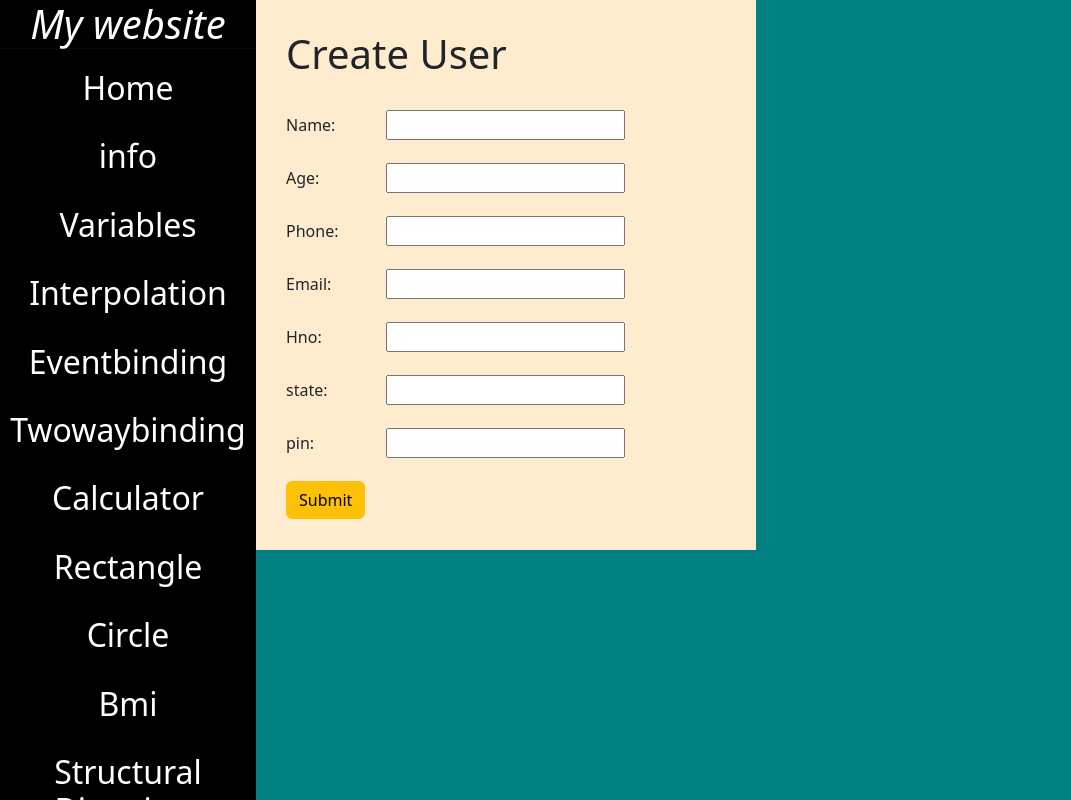
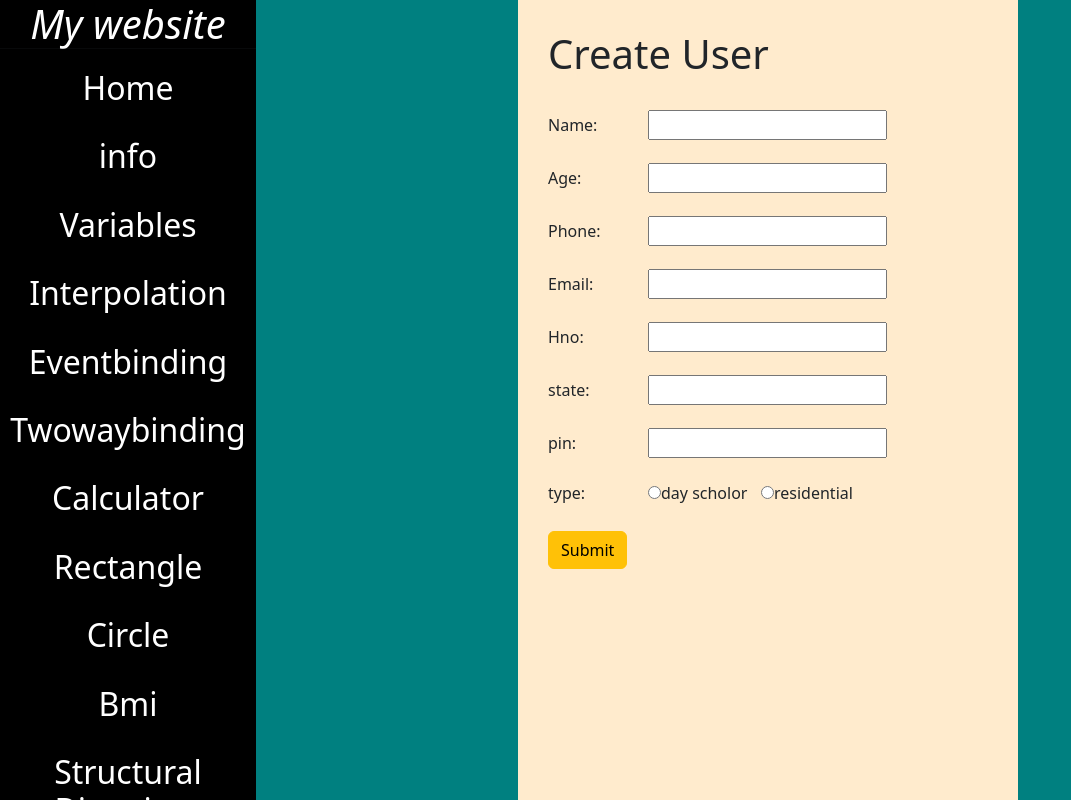
Before and after one commit to Ravikanikireddy/my-app2, an Angular app: page /dashboard/create-user in a window 1280 px wide. Shown: the whole page, without its empty margins (0-1071 px from the left). Built offline with nearby package versions, Linux system fonts and the light colour scheme; sample sign-in values are in the browser's storage.

Commit message:
dynamic forms

```diff
--- a/src/app/create-user/create-user.component.html
+++ b/src/app/create-user/create-user.component.html
@@ -34,6 +34,25 @@
 
         </div>
 
+        <label>type:</label>
+        <input type="radio" name="type" id="dayscholor" value="dayscholor" formControlName="type">
+        <label for="dayscholor">day scholor</label>
+        <input type="radio" name="type" id="residential" value="residential" formControlName="type">
+        <label for="residential">residential</label>
+        <br>
+
+        <div *ngIf="userForm.get('type')?.value=='dayscholor'">
+            <label for="">bus fee:</label>
+            <input type="number" formControlName="busfee">
+            <br>
+        </div>
+
+        <div *ngIf="userForm.get('type')?.value=='residential'">
+            <label for="">hostel fee:</label>
+            <input type="number" formControlName="hostelfee">
+            <br>
+        </div>
+
         <button (click)="submit()" class="btn btn-warning">Submit</button>
 
     </form>
--- a/src/app/create-user/create-user.component.scss
+++ b/src/app/create-user/create-user.component.scss
@@ -1,8 +1,9 @@
 .parent{
     width:500px;
-    height:550px;
+    height:800px;
     background-color: blanchedalmond;
     padding:30px;
+    margin:auto;
 }
 label{
 
--- a/src/app/create-user/create-user.component.ts
+++ b/src/app/create-user/create-user.component.ts
@@ -16,7 +16,11 @@ public userForm:FormGroup = new FormGroup({
     hno:new FormControl(),
     state:new FormControl(),
     pin:new FormControl()
-  })
+  }),
+  type:new FormControl(),
+  busfee:new FormControl(),
+  hostelfee:new FormControl()
+
 });
 submit(){
   console.log(this.userForm);
```
Lines whose indentation alone changed are shown as unchanged.
